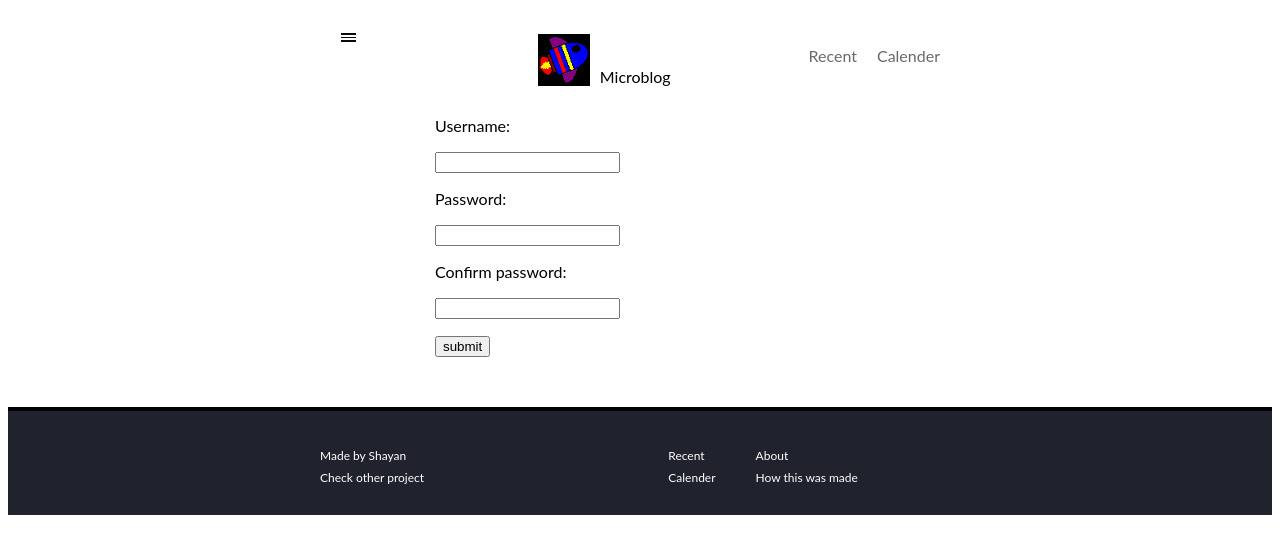
After one commit to Ariri-San/python-microblog, a Flask app: page /signup in a window 1280 px wide. The commit adds this page. Shown: the top 554 px of the page. Run offline with Flask 2, Linux system fonts and the light colour scheme.

Commit message:
Add files via upload

```diff
--- a/app.py
+++ b/app.py
@@ -9,7 +9,6 @@ import datetime
 from flask import Flask, redirect, url_for, render_template, request, session, flash
 from datetime import timedelta
 from pymongo import MongoClient
-
 
 
 def create_app():
@@ -56,55 +55,54 @@ def create_app():
         entries = [i for i in app.db.entries.find()]
         return render_template("home.html", entries=entries, username=username, log=log)
 
-    @app.route("/signin", methods=["POST", "GET"])
-    def signin():
+    @app.route("/signup", methods=["POST", "GET"])
+    def signup():
         if request.method == "POST":
             session.permanent = True
             username = request.form["username"]
             if username == "":
                 flash("Please enter name", "info")
-                return redirect(url_for("signin"))
+                return redirect(url_for("signup"))
 
-            for user in app.db.users.find():
-                if user["username"] == username :
-                    flash("Name is used!, please enter again name", "info")
-                    return redirect(url_for("signin"))
+            if app.db.users.find_one({"username":username}):
+                flash("The username is already being used!", "info")
+                return redirect(url_for("signup"))
 
             password = request.form["password"]
             password_2 = request.form["password_2"]
             if len(password) < 8 or password != password_2:
                 flash("Please enter password", "info")
-                return redirect(url_for("signin"))
+                return redirect(url_for("signup"))
 
             user = {"username":username, "password":password}
             app.db.users.insert_many([user])
             session["username"] = username
             session["password"] = password
-            flash("Sign in Succesful!", "info")
+            flash("Sign up Succesful!", "info")
             return redirect(url_for("home"))
         else:
             if "username" in session:
                 flash("You Logged In!", "info")
                 return redirect(url_for("home"))
             else:
-                return  render_template("signin.html")
+                return  render_template("signup.html")
 
     @app.route("/login", methods=["POST", "GET"])
     def login():
         if request.method == "POST":
             username = request.form["username"]
             password = request.form["password"]
-            for user in app.db.users.find():
-                if user["username"] == username:
-                    if user["password"] == password:
-                        session.permanent = True
-                        session["username"] = username
-                        session["password"] = password
-                        flash("Login Succesful!", "info")
-                        return redirect(url_for("home"))
-                    else:
-                        flash("Password is not correct!", "info")
-                        return render_template("login.html")
+            if app.db.users.find_one({"username":username}):
+                user = app.db.users.find_one({"username":username})
+                if user["password"] == password:
+                    session.permanent = True
+                    session["username"] = username
+                    session["password"] = password
+                    flash("Login Succesful!", "info")
+                    return redirect(url_for("home"))
+                else:
+                    flash("Password is not correct!", "info")
+                    return render_template("login.html")
             flash("Username not found!", "info")
             return render_template("login.html")
         else:
--- a/templates/base.html
+++ b/templates/base.html
@@ -18,7 +18,7 @@
                     </div>
                     <div class="menu1">
                         <a class="key" href="/">Home</a>
-                        <a class="key" href="/signin">Sign in</a>
+                        <a class="key" href="/signup">Sign up</a>
                         <a class="key" href="/login">Login</a>
                         <a class="key" href="/logout">Logout</a>
                     </div>
--- a/templates/home.html
+++ b/templates/home.html
@@ -29,7 +29,7 @@
                 <button name="id" value="" class="form_button" type="submit">Add entry</button>
             </form>
         {% else %}
-            <h3>For entry comment login/sign in!</h3>
+            <h3>For entry comment login/sign up!</h3>
         {% endif %}
     </section>
 
--- /dev/null
+++ b/templates/signup.html
@@ -0,0 +1,20 @@
+{% extends "base.html" %}
+{% block title %}Sign up Page{% endblock %}
+{% block content %}
+    {% with messages = get_flashed_messages() %}
+        {% if messages %}
+            {% for msg in messages %}
+                <p>{{msg}}</p>
+            {% endfor %}
+        {% endif %}
+    {% endwith %}
+    <form action="#" method="POST">
+        <p>Username: </p>
+        <p><input type="text" name="username" /></p>
+        <p>Password: </p>
+        <p><input type="password" name="password" /></p>
+        <p>Confirm password: </p>
+        <p><input type="password" name="password_2" /></p>
+        <p><input type="submit" value="submit" /></p>
+    </form>
+{% endblock %}
```
